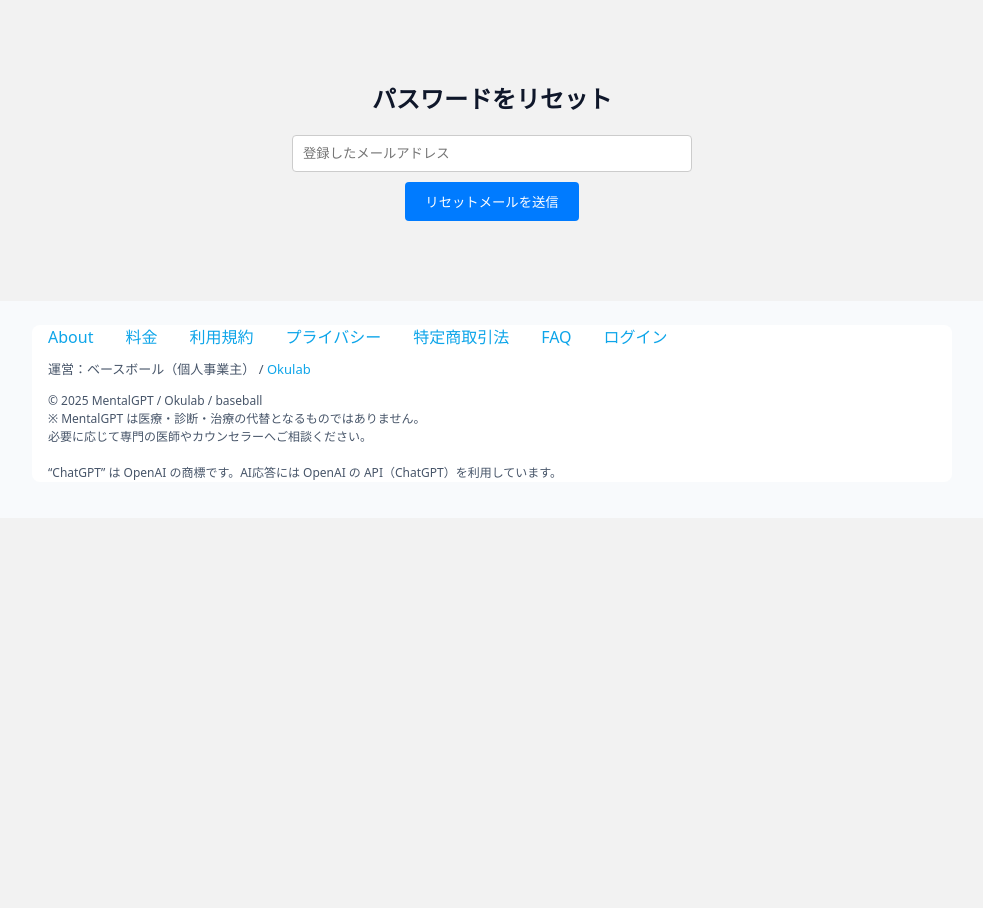
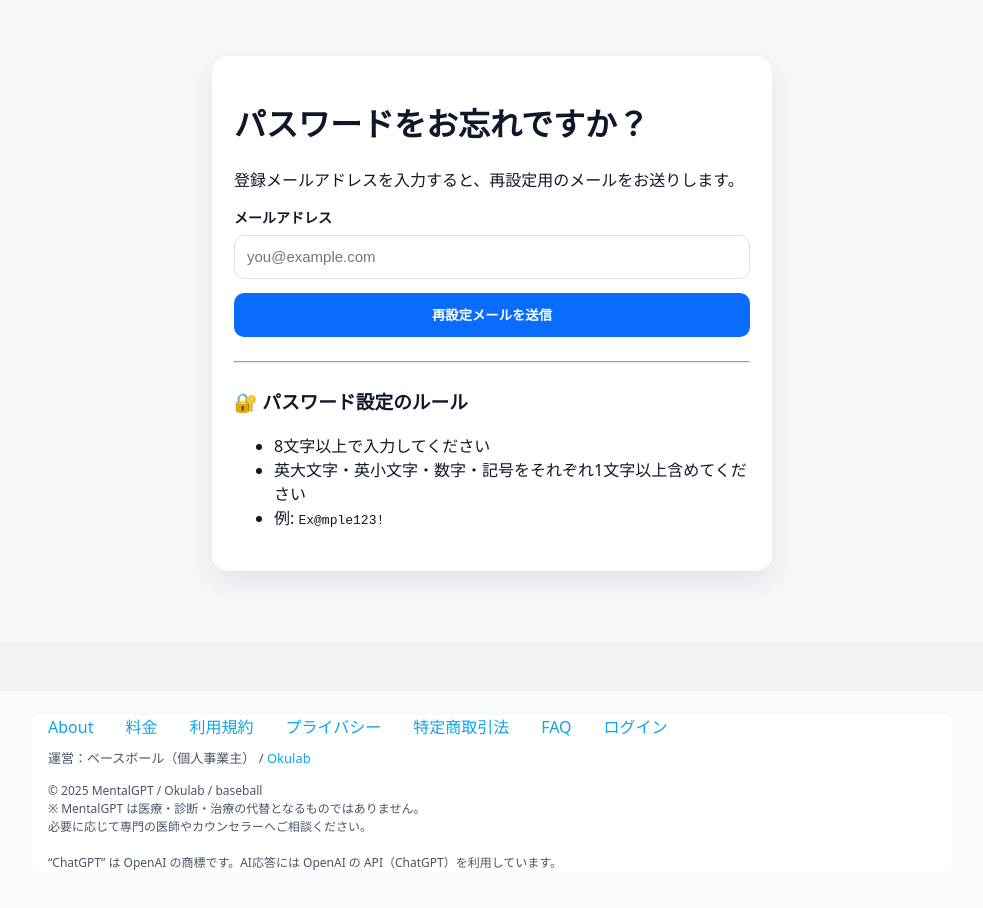
Before and after one commit to yasuhirookura/mentalgpt-react-starter, a React (Create React App) app: page /reset-password in a window 1280 px wide. Shown: the whole page, without its empty margins (148-1131 px from the left). Before the commit the page ends 800 px from the top, so only its background shows below. Built offline with nearby package versions, Linux system fonts and the light colour scheme.

Commit message:
feat: update src/pages/ResetPassword.jsx src/LoginForm.jsx src/LoginForm.css

```diff
--- a/src/LoginForm.css
+++ b/src/LoginForm.css
@@ -155,3 +155,16 @@
   .outline, .ghost { background: #0f131b; color: #e5e7eb; border-color: #2a2f3a; }
   .alert { background: #2a1d12; border-color: #7c2d12; color: #fdba74; }
 }
+
+/* --- ここから追記 --- */
+.muted-link {
+  font-size: 0.9rem;
+  color: #2563eb;
+  text-decoration: none;
+  float: right;
+  margin-top: 4px;
+}
+
+.muted-link:hover {
+  text-decoration: underline;
+}
--- a/src/pages/ResetPassword.jsx
+++ b/src/pages/ResetPassword.jsx
@@ -1,62 +1,88 @@
 // src/pages/ResetPassword.jsx
 import React, { useState } from "react";
 import { getAuth, sendPasswordResetEmail } from "firebase/auth";
+import { auth } from "../firebase"; // すでに firebase.js で export されている想定
 
-const ResetPassword = () => {
+export default function ResetPassword() {
   const [email, setEmail] = useState("");
-  const [message, setMessage] = useState("");
-  const [error, setError] = useState("");
+  const [msg, setMsg] = useState("");
+  const [loading, setLoading] = useState(false);
 
-  const handleReset = async (e) => {
+  // パスワード形式チェック用（パスワード再設定フォームにも使える）
+  function validatePassword(pw) {
+    const errors = [];
+    if (!pw || pw.length < 8)
+      errors.push("8文字以上で入力してください。");
+    if (!/[A-Z]/.test(pw))
+      errors.push("英大文字を少なくとも1文字含めてください。");
+    if (!/[a-z]/.test(pw))
+      errors.push("英小文字を少なくとも1文字含めてください。");
+    if (!/[0-9]/.test(pw))
+      errors.push("数字を少なくとも1文字含めてください。");
+    if (!/[!@#$%^&*()]/.test(pw))
+      errors.push("記号（!@#$%^&*() など）を少なくとも1文字含めてください。");
+    return errors;
+  }
+
+  const onSubmit = async (e) => {
     e.preventDefault();
-    setMessage("");
-    setError("");
-    const auth = getAuth();
+    setMsg("");
+    if (!email) {
+      setMsg("メールアドレスを入力してください。");
+      return;
+    }
+
     try {
-      await sendPasswordResetEmail(auth, email);
-      setMessage("パスワードリセット用のメールを送信しました。メールをご確認ください。");
-    } catch (err) {
-      setError("メールアドレスが登録されていないか、無効です。");
+      setLoading(true);
+      await sendPasswordResetEmail(auth, email, {
+        url: `${window.location.origin}/login`,
+        handleCodeInApp: false,
+      });
+      setMsg("パスワード再設定用メールを送信しました。メールをご確認ください。");
+    } catch (e) {
+      console.error("[ResetPassword] failed", e);
+      setMsg(`エラー: ${e.message || e.toString()}`);
+    } finally {
+      setLoading(false);
     }
   };
 
   return (
-    <div style={{ maxWidth: "400px", margin: "80px auto", textAlign: "center" }}>
-      <h2>パスワードをリセット</h2>
-      <form onSubmit={handleReset}>
+    <main className="auth-wrap">
+      <div className="auth-card">
+        <h1>パスワードをお忘れですか？</h1>
+        <p>登録メールアドレスを入力すると、再設定用のメールをお送りします。</p>
+
+        <form onSubmit={onSubmit} className="auth-form">
+          <label>
+            メールアドレス
             <input
               type="email"
-          placeholder="登録したメールアドレス"
               value={email}
               onChange={(e) => setEmail(e.target.value)}
-          required
-          style={{
-            width: "100%",
-            padding: "10px",
-            marginBottom: "10px",
-            border: "1px solid #ccc",
-            borderRadius: "4px",
-          }}
+              placeholder="you@example.com"
+              autoComplete="email"
             />
-        <button
-          type="submit"
-          style={{
-            backgroundColor: "#007bff",
-            color: "white",
-            padding: "10px 20px",
-            border: "none",
-            borderRadius: "4px",
-            cursor: "pointer",
-          }}
-        >
-          リセットメールを送信
+          </label>
+
+          {msg && <div className="alert">{msg}</div>}
+
+          <button type="submit" className="primary" disabled={loading}>
+            {loading ? "送信中…" : "再設定メールを送信"}
           </button>
         </form>
 
-      {message && <p style={{ color: "green" }}>{message}</p>}
-      {error && <p style={{ color: "red" }}>{error}</p>}
+        <hr style={{ margin: "24px 0" }} />
+
+        <div className="password-rules">
+          <h3>🔐 パスワード設定のルール</h3>
+          <ul>
+            <li>8文字以上で入力してください</li>
+            <li>英大文字・英小文字・数字・記号をそれぞれ1文字以上含めてください</li>
+            <li>例: <code>Ex@mple123!</code></li>
+          </ul>
         </div>
+      </div>
+    </main>
   );
-};
-
-export default ResetPassword;
+}
```
Lines whose indentation alone changed are shown as unchanged.
